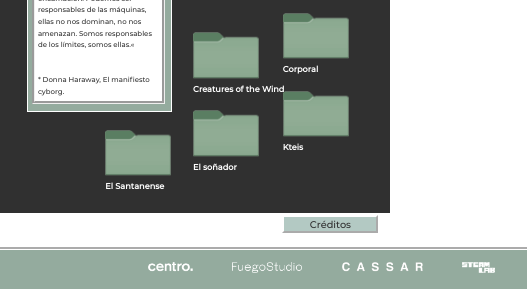
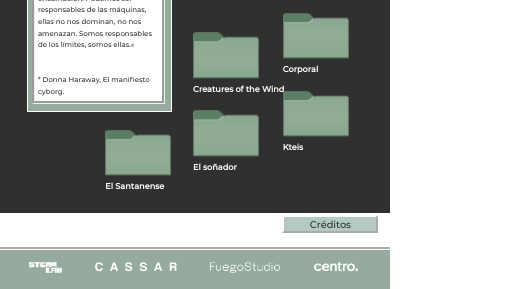
Before and after one commit to rencamp96/lookbookMB, a plain HTML site: page index.html in a window 390 px wide. Shown: the part 631-920 px from the top of the page, 527 px wide, since content can reach past the window. Drawn offline with Linux system fonts and the light colour scheme.

Commit message:
footer alinar

```diff
--- a/css/main.css
+++ b/css/main.css
@@ -177,18 +177,20 @@ p {
   height: 4.5vh;
   top: 95.5vh;
   z-index: 50000;
-  padding-left: 35vw;
+  padding-left: 20vw;
 } @media only screen and (max-width: 1060px) {
   #foot{
     top: 94vh;
     height: 6vh;
     position: fixed;
+    padding-left: 9vw;
   }
 } @media only screen and (max-width: 600px) {
   #foot{
     position: absolute;
     top:225vw;
     height: 10vw;
+    padding-left: 0vw;
   }
 }
 
@@ -196,16 +198,16 @@ p {
   padding-top: 1.1vh;
   height: 1.9vh;
   width: auto;
-  padding-left: 2vw;
+  padding-left: 7.75vw;
 } @media only screen and (max-width: 1060px) {
   .logo{
     padding-top: 1.6vh;
-    height: 2.3vh;
+    padding-left: 9vw;
+    height: 1.7vw;
   }
 } @media only screen and (max-width: 600px) {
   .logo{
-    padding-right: 8.1vw;
-    float: right;
+    padding-left: 7.5vw;
     padding-top: 3.2vw;
     height: 2.8vw;
   }
@@ -216,7 +218,7 @@ p {
   padding-top: 1.1vh;
   height: 1.9vh;
   width: auto;
-  padding-right: 3vw;
+  padding-right: 3.5vw;
 } @media only screen and (max-width: 1060px) {
   .logo2{
     padding-top: 1.6vh;
```
